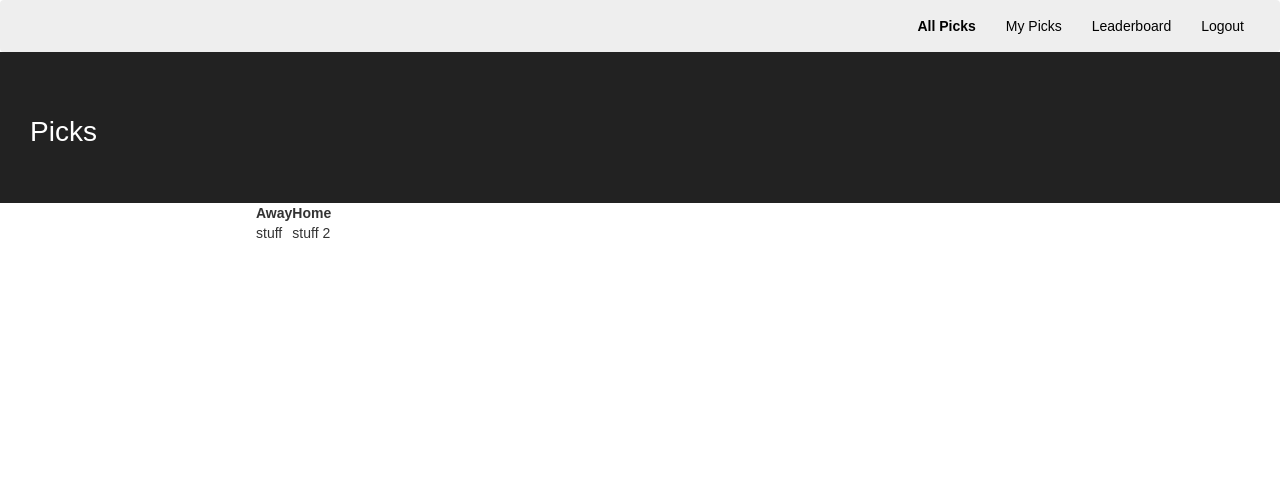
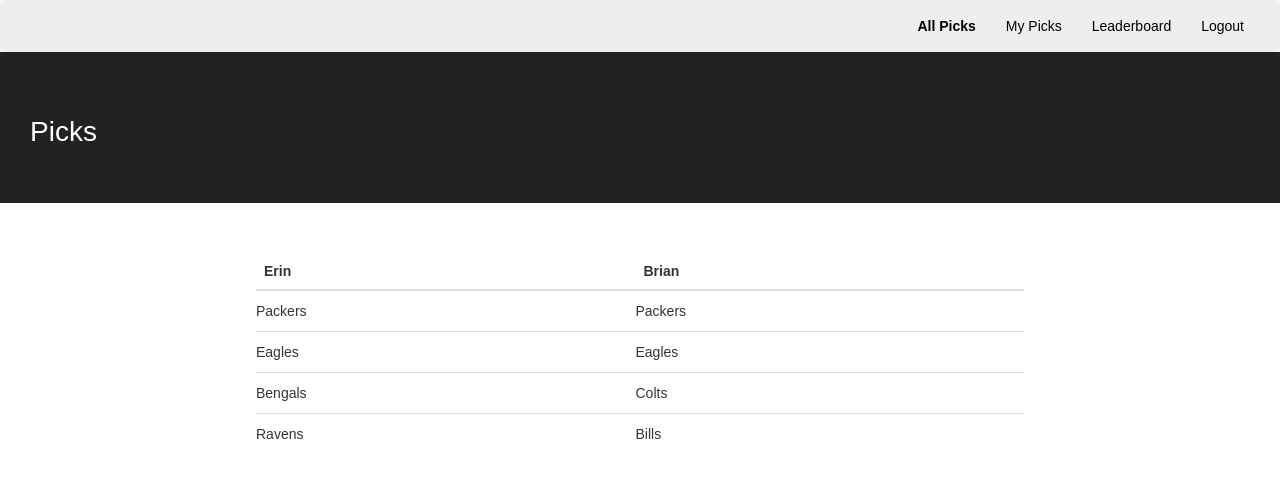
Before and after one commit to bmsthomp/picks-frontend, a React (Create React App) app: page / in a window 1280 px wide. Shown: the top 478 px of the page. Built offline with nearby package versions, Linux system fonts and the light colour scheme; the HTML template or start-up script is replaced by a standard one.

Commit message:
Update Picks & formatting; remove unneeded code from MyPicks

```diff
--- a/src/App.css
+++ b/src/App.css
@@ -76,3 +76,8 @@
   margin-right: 5px !important;
   width: 100% !important;
 }
+
+.pick {
+  padding-top: 10px !important;
+  padding-bottom: 10px !important;
+}
--- a/src/Containers/MyPicks.js
+++ b/src/Containers/MyPicks.js
@@ -13,10 +13,8 @@
         { id: 3, away: 'Bengals', home: 'Colts' },
         { id: 4, away: 'Bills', home: 'Ravens' },
       ],
-      working: true,
     }
     this.makePick = this.makePick.bind(this);
-    this.changeState = this.changeState.bind(this);
   }
 
   makePick(id, team) {
@@ -29,10 +27,6 @@
     }
 
     this.setState({ myPicks: newPicks});
-  }
-
-  changeState() {
-    this.setState({ working: !this.state.working });
   }
 
   render() {
--- a/src/Containers/Picks.js
+++ b/src/Containers/Picks.js
@@ -1,23 +1,72 @@
 import React from 'react';
+import { Table } from 'react-bootstrap';
 import Banner from '../Components/Banner';
+import { TableStyle } from '../Constants/BootstrapStyles';
 
 export default class Picks extends React.Component {
+  constructor(props) {
+    super(props);
+    this.state = {
+      users: [ 'Erin', 'Brian'],
+      allPicks: [
+        {
+          id: 1,
+          picks: [
+            { user: 'Erin', pick: 'Packers'},
+            { user: 'Brian', pick: 'Packers'},
+          ],
+          winner: 'Packers'
+        },
+        {
+          id: 2,
+          picks: [
+            { user: 'Erin', pick: 'Eagles'},
+            { user: 'Brian', pick: 'Eagles'},
+          ],
+          winner: 'Eagles'
+        },
+        {
+          id: 3,
+          picks: [
+            { user: 'Erin', pick: 'Bengals'},
+            { user: 'Brian', pick: 'Colts'},
+          ],
+          winner: 'Bengals'
+        },
+        {
+          id: 4,
+          picks: [
+            { user: 'Erin', pick: 'Ravens'},
+            { user: 'Brian', pick: 'Bills'},
+          ],
+          winner: 'Bills'
+        },
+      ],
+    }
+  }
 
   render() {
     return (
       <React.Fragment>
         <Banner title="Picks" />
         <div className="content">
-          <table>
-            <tr>
-              <th>Away</th>
-              <th>Home</th>
-            </tr>
-            <tr>
-              <td>stuff</td>
-              <td>stuff 2</td>
-            </tr>
-          </table>
+          { TableStyle() }
+          <Table responsive bsStyle="custom">
+            <thead>
+              <tr>
+                <th>{this.state.users[0]}</th>
+                <th>{this.state.users[1]}</th>
+              </tr>
+            </thead>
+            <tbody>
+              {this.state.allPicks.map((matchup) => (
+                <tr key={matchup.id}>
+                  <td className="pick">{matchup.picks[0].pick}</td>
+                  <td className="pick">{matchup.picks[1].pick}</td>
+                </tr>
+              ))}
+            </tbody>
+          </Table>
         </div>
       </React.Fragment>
     );
```
